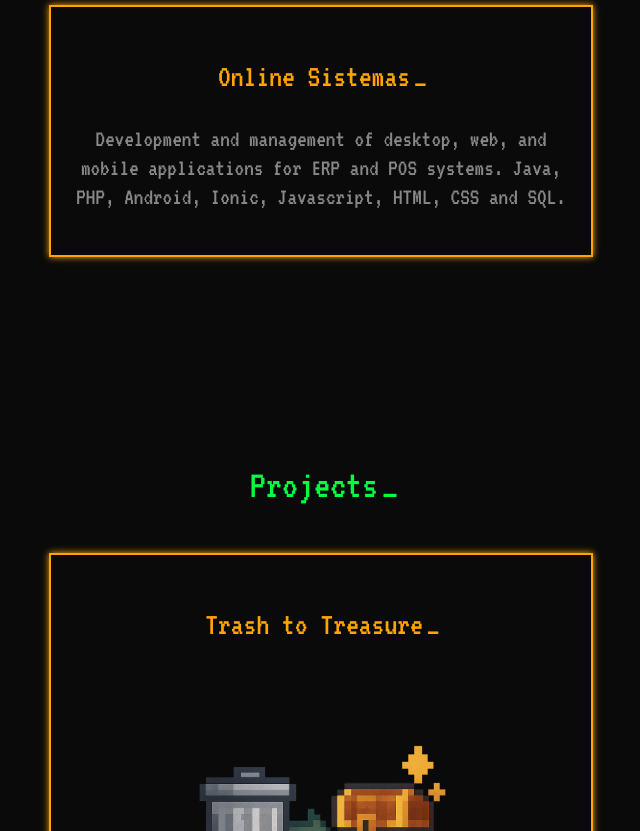
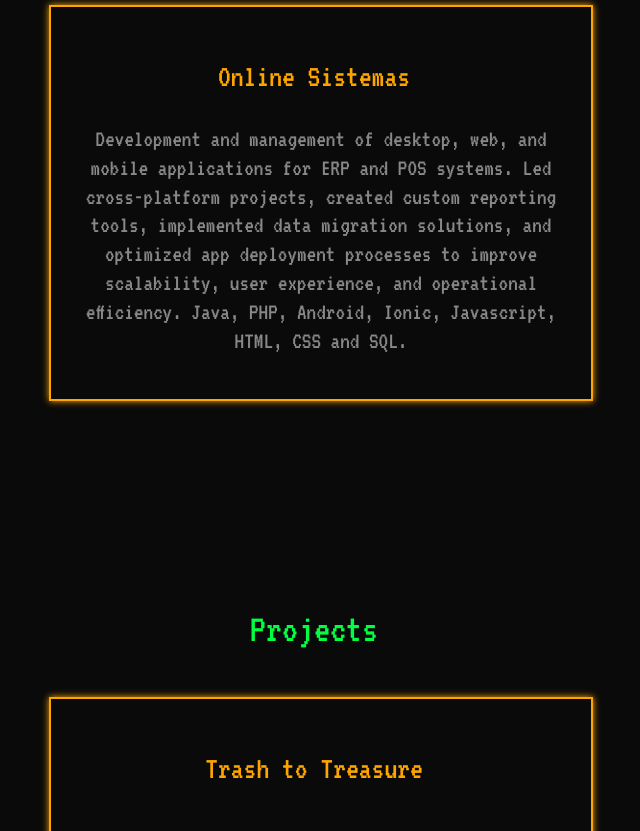
Before and after one commit to guischneider100/guilherme-schneider-com, a React (Vite) app: page / in a window 1280 px wide. Shown: the part 1560-2391 px from the top of the page, without its empty margins (319-959 px from the left). Built offline with nearby package versions, Linux system fonts and the light colour scheme.

Commit message:
Enhance work experience description for clarity and detail

```diff
--- a/src/App.jsx
+++ b/src/App.jsx
@@ -56,7 +56,7 @@
       <section id="work-experience" className="section">
         <h3>Work Experience<span className="cursor">_</span></h3>
 
-        <Card title="Online Sistemas" description="Development and management of desktop, web, and mobile applications for ERP and POS systems. Java, PHP, Android, Ionic, Javascript, HTML, CSS and SQL.">
+        <Card title="Online Sistemas" description="Development and management of desktop, web, and mobile applications for ERP and POS systems. Led cross-platform projects, created custom reporting tools, implemented data migration solutions, and optimized app deployment processes to improve scalability, user experience, and operational efficiency. Java, PHP, Android, Ionic, Javascript, HTML, CSS and SQL.">
         </Card>
       </section>
 
```
